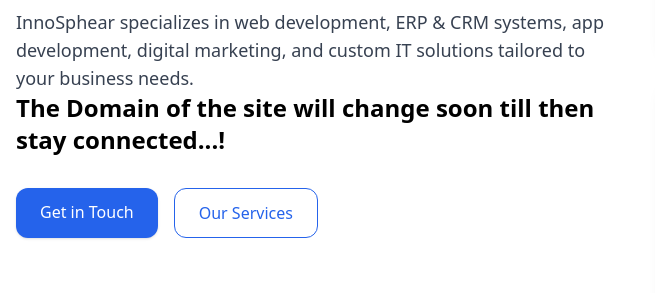
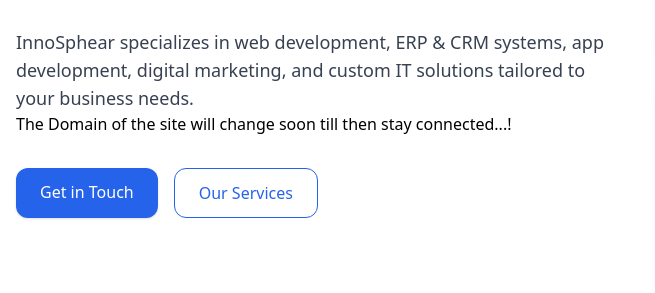
Before and after one commit to Ujjwal0620/innosphear, a plain HTML site: page Index.html in a window 1280 px wide. Shown: the part 397-690 px from the top of the page, 0-655 px from the left. Drawn offline with nearby package versions, Linux system fonts and the light colour scheme.

Commit message:
Update Index.html

```diff
--- a/Index.html
+++ b/Index.html
@@ -52,7 +52,7 @@
         </h1>
         <p class="mt-6 text-gray-700 text-lg">
           InnoSphear specializes in web development, ERP & CRM systems, app development, digital marketing, and custom IT solutions tailored to your business needs.
-          <h1 class="text-2xl font-bold">The Domain of the site will change soon till then stay connected...!</h1>
+          <h1>The Domain of the site will change soon till then stay connected...!</h1>
         </p>
         <div class="mt-8 flex flex-wrap gap-4">
           <a href="https://docs.google.com/forms/d/e/1FAIpQLSd4_25x8avuAftPSyarfmk7Z_C14pG77RrsnTeboM_45kd2sg/viewform?usp=dialog" class="bg-blue-600 text-white px-6 py-3 rounded-xl shadow hover:bg-blue-700 transition duration-300">
```
